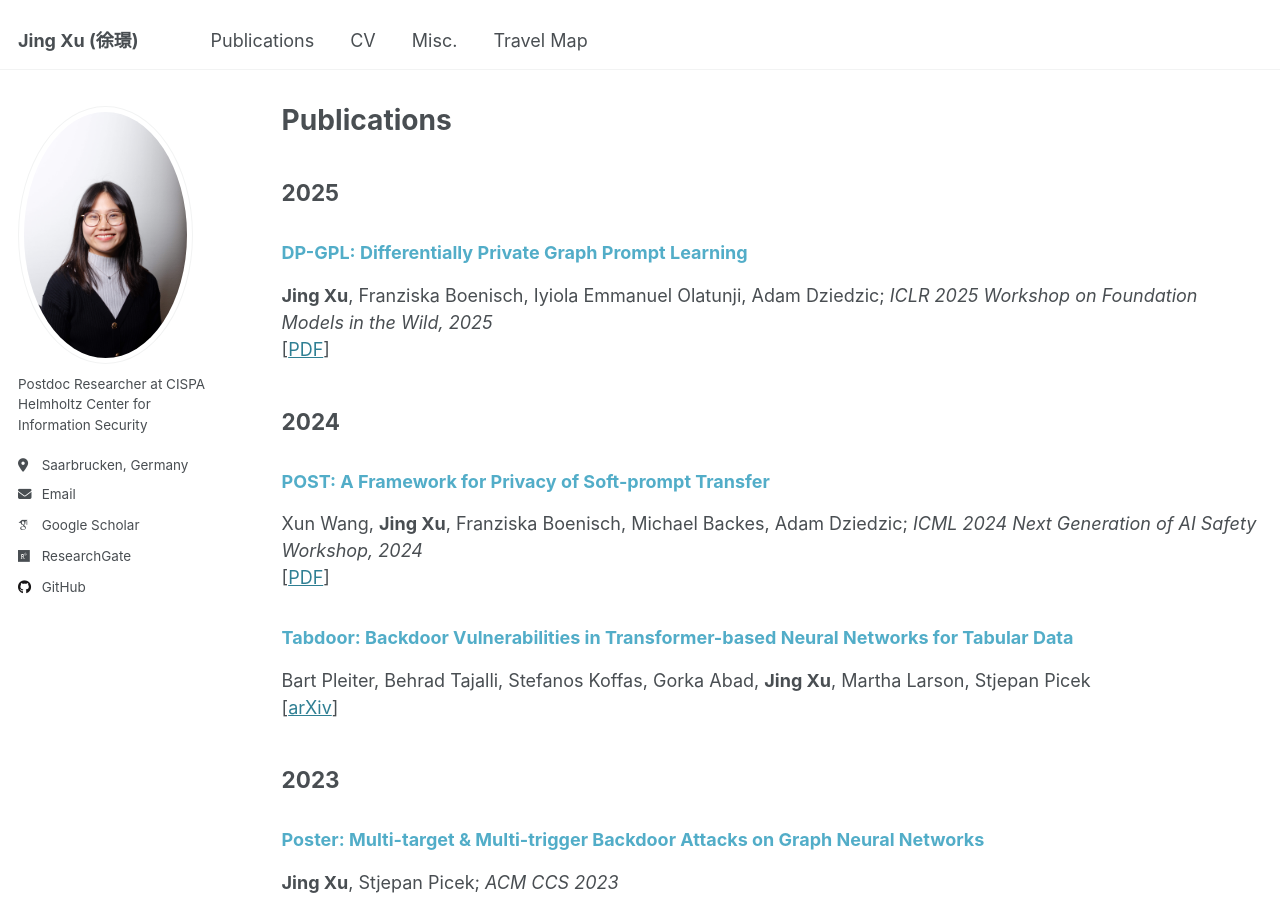
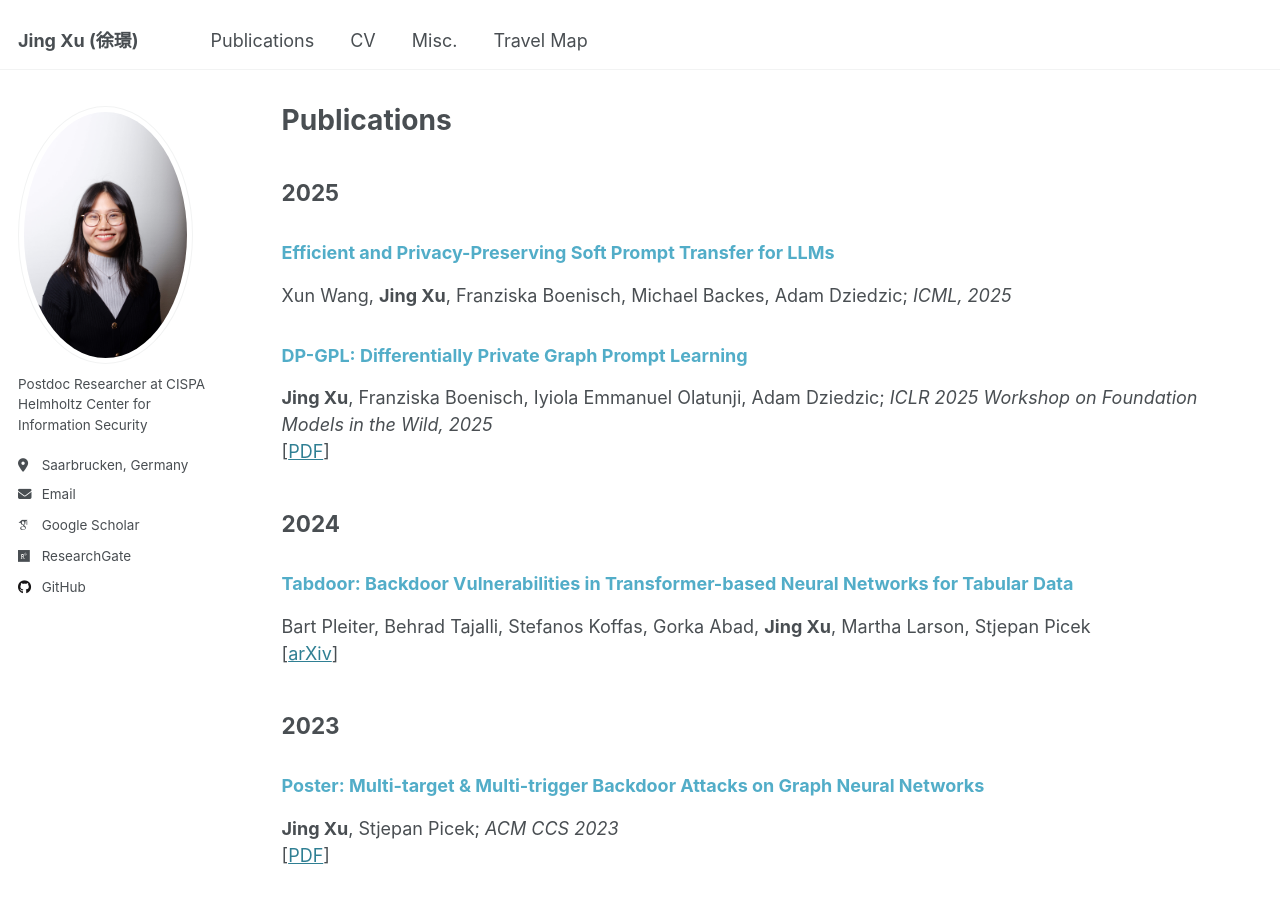
Before and after one commit to xujing1994/xujing1994.github.io, a Jekyll site: the page built from _pages/publications.md, in a window 1280 px wide and 900 px high. Built offline with Jekyll 4.4.1, drawn with Linux system fonts in a browser that asks for light colours; some web fonts are replaced.

Commit message:
Update publications.md

```diff
--- a/_pages/publications.md
+++ b/_pages/publications.md
@@ -5,15 +5,14 @@ permalink: /publications/
 author_profile: true
 ---
 ## 2025
+### <span style="color:#52ADC8">Efficient and Privacy-Preserving Soft Prompt Transfer for LLMs</span>
+Xun Wang, **Jing Xu**, Franziska Boenisch, Michael Backes, Adam Dziedzic; *ICML, 2025*
+
 ### <span style="color:#52ADC8">DP-GPL: Differentially Private Graph Prompt Learning</span>
 **Jing Xu**, Franziska Boenisch, Iyiola Emmanuel Olatunji, Adam Dziedzic; *ICLR 2025 Workshop on Foundation Models in the Wild, 2025* \
 [[PDF](https://openreview.net/pdf?id=W8nrK1ajDH)]
 
 ## 2024
-
-### <span style="color:#52ADC8">POST: A Framework for Privacy of Soft-prompt Transfer</span>
-Xun Wang, **Jing Xu**, Franziska Boenisch, Michael Backes, Adam Dziedzic; *ICML 2024 Next Generation of AI Safety Workshop, 2024* \
-[[PDF](https://openreview.net/pdf?id=LIaRa0oZSm)]
 
 ### <span style="color:#52ADC8">Tabdoor: Backdoor Vulnerabilities in Transformer-based Neural Networks for Tabular Data</span>
 Bart Pleiter, Behrad Tajalli, Stefanos Koffas, Gorka Abad, **Jing Xu**, Martha Larson, Stjepan Picek \
```
